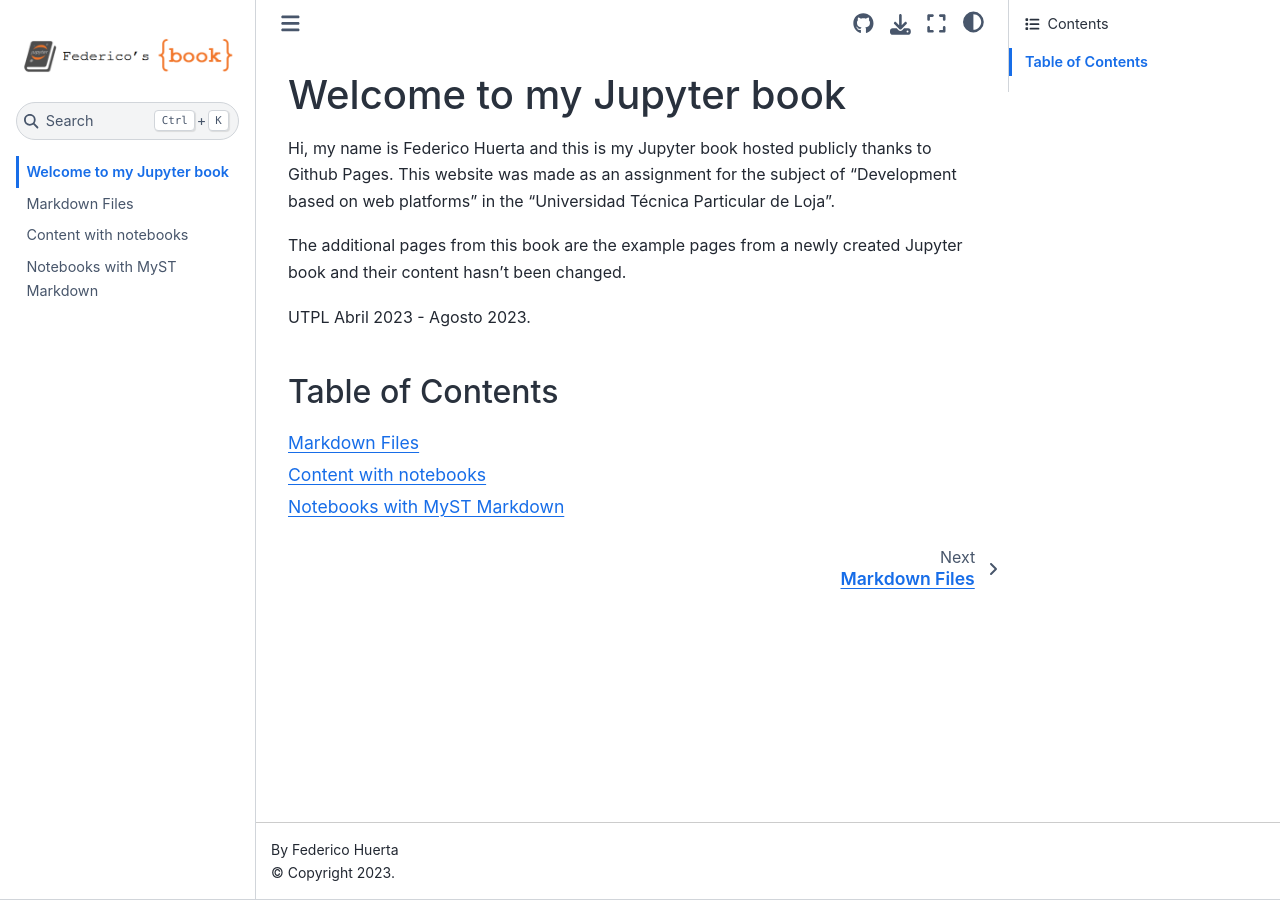
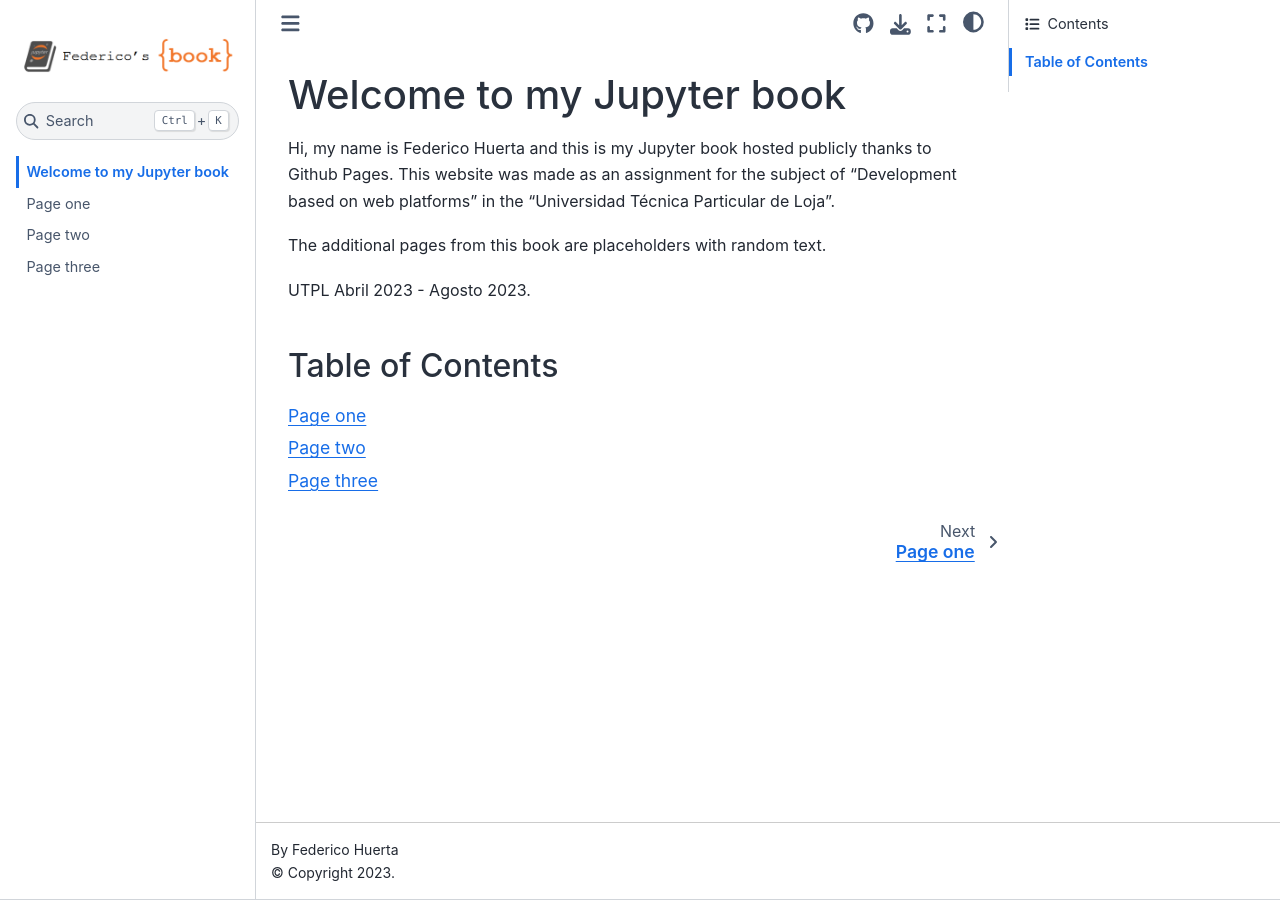
Before and after one commit to huerta-federico/6c1b_dpw_presentacion, a Jupyter Book: the page built from intro.md, in a window 1280 px wide. Built offline with Jupyter Book 1.0.4 settings and Sphinx 7.4.7 and the Sphinx Book theme 1.1.4, drawn with Linux system fonts in a browser that asks for light colours.

```diff
--- a/_toc.yml
+++ b/_toc.yml
@@ -4,6 +4,6 @@
 format: jb-book
 root: intro
 chapters:
-- file: markdown
-- file: notebooks
-- file: markdown-notebooks
+- file: page_1
+- file: page_2
+- file: page_3
--- a/intro.md
+++ b/intro.md
@@ -2,7 +2,7 @@
 
 Hi, my name is Federico Huerta and this is my Jupyter book hosted publicly thanks to Github Pages. This website was made as an assignment for the subject of "Development based on web platforms" in the "Universidad Técnica Particular de Loja".
 
-The additional pages from this book are the example pages from a newly created Jupyter book and their content hasn't been changed.
+The additional pages from this book are placeholders with random text.
 
 UTPL Abril 2023 - Agosto 2023.
 
```
Also changed, not shown: page_1.md (added, +20 -0 lines), page_2.md (added, +20 -0 lines), page_3.md (added, +20 -0 lines).
